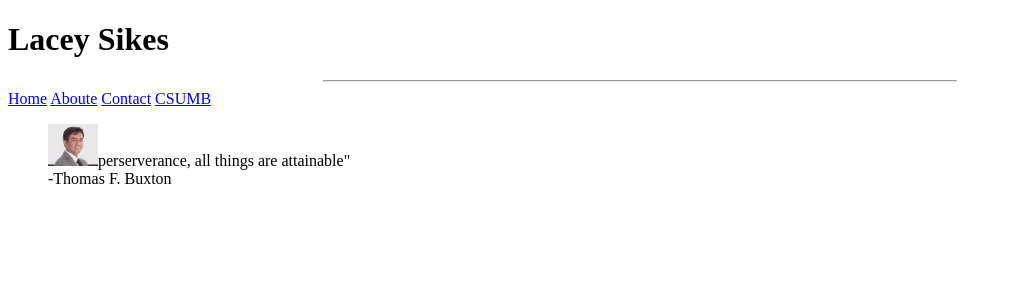
After one commit to lsikes0707/cst336, a PHP site: page /Labs/Lab1/index.html in a window 1280 px wide. The commit adds this page. Shown: the top 300 px of the page, without its empty margins (0-1012 px from the left). Run offline with PHP 8.4, Linux system fonts and the light colour scheme.

Commit message:
Initial chicken of lab 1

```diff
--- /dev/null
+++ b/Labs/Lab1/index.html
@@ -0,0 +1,66 @@
+<!DOCTYPE html>
+<html>
+<!--
+
+First Website
+and comment
+in html
+(comments can span multiple lines)
+
+-->
+
+<!-- This is the head -->
+<!-- All styles and javascript go inside the head -->
+    <head>
+        <title> Lab1: Personal Portfolio </title>
+        <meta charset="utf-8" />
+
+
+    </head>
+<!-- closing head -->
+
+    <!-- This is the body -->
+    <!-- This is where we place the content of our website -->
+    <body>
+        <div id="header">
+            <h1> Lacey Sikes </h1>
+        </div>
+        <nav>
+            <hr width="50%" />
+            <a href="index.html">Home</a>
+            <a href="about.html">Aboute</a>
+            <a href="contact.html">Contact</a>
+            <a href="http://csumb.edu">CSUMB</a>
+        </nav>
+
+        <main>
+
+            <figure>
+                <img src="img/juan_doe.png" alt="Picture of Juan Doe" width="50/>
+            </figure>
+
+            <div>
+                Hello! <br />
+                <p>Thank you for visiting my professional portfolio website.</p>
+                <p>I am a senior Software Engineering Student at CSUMB.</p>
+                <p>Feel free to contact me!</p>
+                <br /><br />
+
+                <em>"With ordinary talent and extraordinary <strong>perserverance</strong>, all things are attainable"</em><br />
+                -Thomas F. Buxton
+
+            </div>
+        </main>
+
+        <!-- This is the footer -->
+        <!-- The footer goes inside the body but not always -->
+        <footer>
+
+
+        </footer>
+        <!-- closing footer -->
+
+    </body>
+    <!-- closing body -->
+
+</html>
```
Also changed, not shown: index.php (+14 -2 lines), Labs/Lab1/img/juan_doe.png (added).
